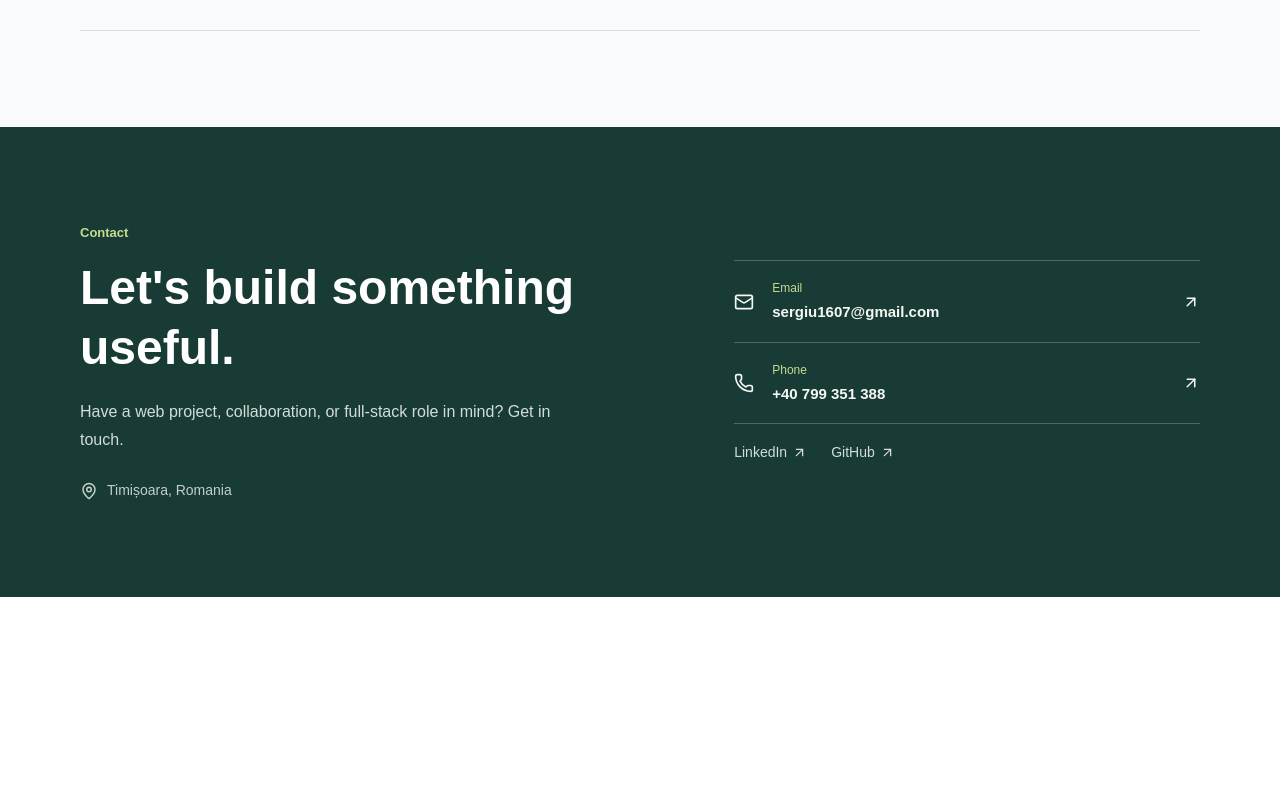
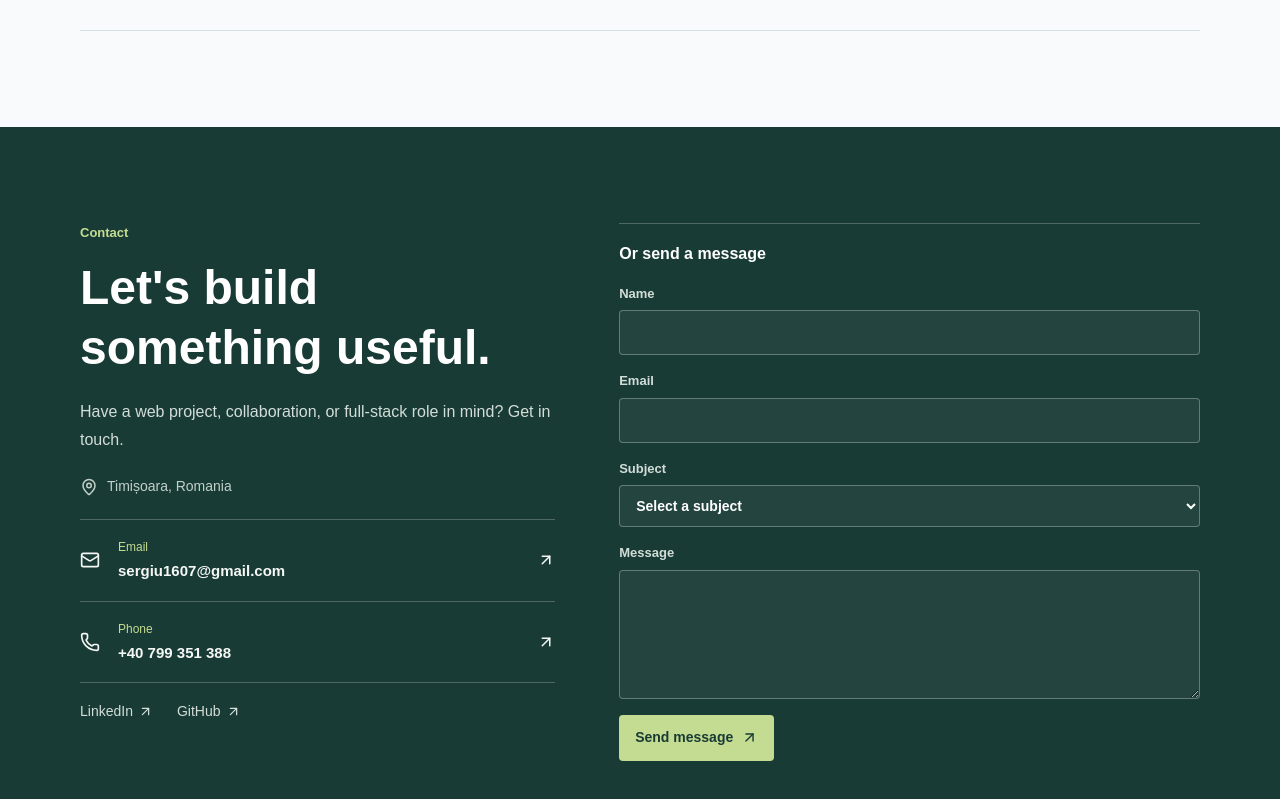
Before and after one commit to sergiu920/myportfolio, a React (Vite) app in the folder client/: page / in a window 1280 px wide. Shown: the part 3565-4364 px from the top of the page. Before the commit the page ends 4162 px from the top, so only its background shows below. Built offline with nearby package versions, Linux system fonts and the light colour scheme.

Commit message:
#8: contact form

```diff
--- a/client/src/App.css
+++ b/client/src/App.css
@@ -681,9 +681,9 @@ html {
 
 .contact-inner {
     display: grid;
-    grid-template-columns: minmax(0, 1fr) minmax(300px, 0.8fr);
-    align-items: center;
-    gap: 72px;
+    grid-template-columns: minmax(0, 0.9fr) minmax(320px, 1.1fr);
+    align-items: start;
+    gap: 64px;
 }
 
 .contact-eyebrow {
@@ -704,12 +704,13 @@ html {
     display: flex;
     align-items: center;
     gap: 9px;
-    margin-top: 26px;
+    margin-top: 22px;
     color: #c2d0ca;
     font-size: 14px;
 }
 
 .contact-details {
+    margin-top: 22px;
     border-top: 1px solid rgb(245 247 244 / 24%);
 }
 
@@ -765,6 +766,86 @@ html {
     color: #d3ddd8;
     font-size: 14px;
     text-decoration: none;
+}
+
+.contact-form-wrap {
+    border-top: 1px solid rgb(245 247 244 / 24%);
+    padding-top: 18px;
+}
+
+.contact-form-heading {
+    color: #ffffff;
+    font-size: 16px;
+    font-weight: 650;
+}
+
+.contact-form {
+    display: grid;
+    gap: 16px;
+    margin-top: 18px;
+}
+
+.contact-form label {
+    display: grid;
+    gap: 7px;
+    color: #d3ddd8;
+    font-size: 13px;
+    font-weight: 550;
+}
+
+.contact-form input,
+.contact-form select,
+.contact-form textarea {
+    width: 100%;
+    border: 1px solid rgb(245 247 244 / 30%);
+    border-radius: 4px;
+    background: rgb(255 255 255 / 5%);
+    padding: 11px 12px;
+    color: #ffffff;
+    font: inherit;
+    font-size: 14px;
+}
+
+.contact-form select {
+    color-scheme: dark;
+}
+
+.contact-form textarea {
+    min-height: 120px;
+    resize: vertical;
+}
+
+.contact-form input:focus-visible,
+.contact-form select:focus-visible,
+.contact-form textarea:focus-visible {
+    outline: 2px solid #c4dc91;
+    outline-offset: 2px;
+}
+
+.contact-form button {
+    display: inline-flex;
+    min-height: 46px;
+    align-items: center;
+    justify-content: center;
+    gap: 8px;
+    justify-self: start;
+    border: 0;
+    border-radius: 4px;
+    background: #c4dc91;
+    padding: 11px 16px;
+    color: #193b35;
+    cursor: pointer;
+    font-size: 14px;
+    font-weight: 650;
+}
+
+.contact-form button:hover {
+    background: #d2e7a9;
+}
+
+.contact-form button:focus-visible {
+    outline: 2px solid #ffffff;
+    outline-offset: 3px;
 }
 
 @media (max-width: 768px) {
--- a/client/src/components/Contact.tsx
+++ b/client/src/components/Contact.tsx
@@ -1,6 +1,21 @@
+import { type FormEvent } from "react";
 import { ArrowUpRight, Mail, MapPin, Phone } from "lucide-react";
 
 export default function Contact() {
+	function handleSubmit(event: FormEvent<HTMLFormElement>) {
+		event.preventDefault();
+
+		const formData = new FormData(event.currentTarget);
+		const name = String(formData.get("name"));
+		const email = String(formData.get("email"));
+		const inquiryType = String(formData.get("subject"));
+		const message = String(formData.get("message"));
+		const subject = encodeURIComponent(`${inquiryType} from ${name}`);
+		const body = encodeURIComponent(`Name: ${name}\nEmail: ${email}\nSubject: ${inquiryType}\n\n${message}`);
+
+		window.location.href = `mailto:sergiu1607@gmail.com?subject=${subject}&body=${body}`;
+	}
+
 	return (
 		<section id="contact" className="contact-section scroll-mt-16" aria-labelledby="contact-title">
 			<div className="contact-inner mx-auto max-w-6xl px-4 py-20 md:py-24">
@@ -16,7 +31,6 @@ export default function Contact() {
 						<MapPin size={18} aria-hidden="true" />
 						<span>Timișoara, Romania</span>
 					</div>
-				</div>
 
 				<div className="contact-details">
 					<a className="contact-method" href="mailto:sergiu1607@gmail.com">
@@ -46,6 +60,37 @@ export default function Contact() {
 					</div>
 				</div>
 			</div>
+
+			<div className="contact-form-wrap">
+				<p className="contact-form-heading">Or send a message</p>
+				<form className="contact-form" onSubmit={handleSubmit}>
+					<label>
+						Name
+						<input name="name" type="text" autoComplete="name" required />
+					</label>
+					<label>
+						Email
+						<input name="email" type="email" autoComplete="email" required />
+					</label>
+					<label>
+						Subject
+						<select name="subject" defaultValue="" required>
+							<option value="" disabled>Select a subject</option>
+							<option value="Job opportunity">Job opportunity</option>
+							<option value="Freelance project">Freelance project</option>
+							<option value="Other inquiry">Other inquiry</option>
+						</select>
+					</label>
+					<label>
+						Message
+						<textarea name="message" rows={5} required />
+					</label>
+					<button type="submit">
+						Send message <ArrowUpRight size={17} aria-hidden="true" />
+					</button>
+				</form>
+			</div>
+			</div>
 		</section>
 	);
 }
```
